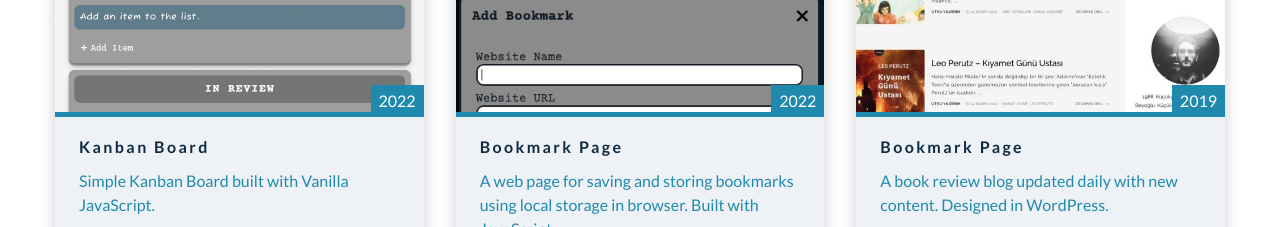
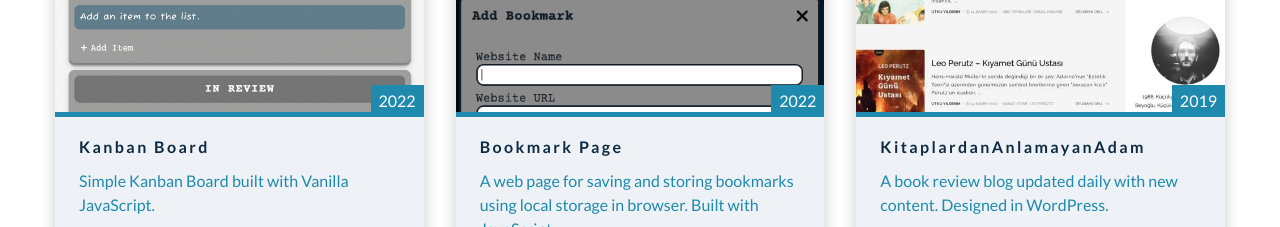
Before and after one commit to karayamanemre/portfolio-react, a React (Create React App) app: page / in a window 1280 px wide. Shown: the part 1700-1927 px from the top of the page. Built offline with nearby package versions, Linux system fonts and the light colour scheme; the HTML template or start-up script is replaced by a standard one.

Commit message:
Update data.js

```diff
--- a/src/data.js
+++ b/src/data.js
@@ -95,7 +95,7 @@ export const works = [
     id: 6,
     image: kitap,
     date: '2019',
-    title: 'Bookmark Page',
+    title: 'KitaplardanAnlamayanAdam',
     info: 'A book review blog updated daily with new content. Designed in WordPress.',
     tags: ['wordpress', 'css'],
     liveLink: 'https://kitaplardananlamayanadam.com/',
```
